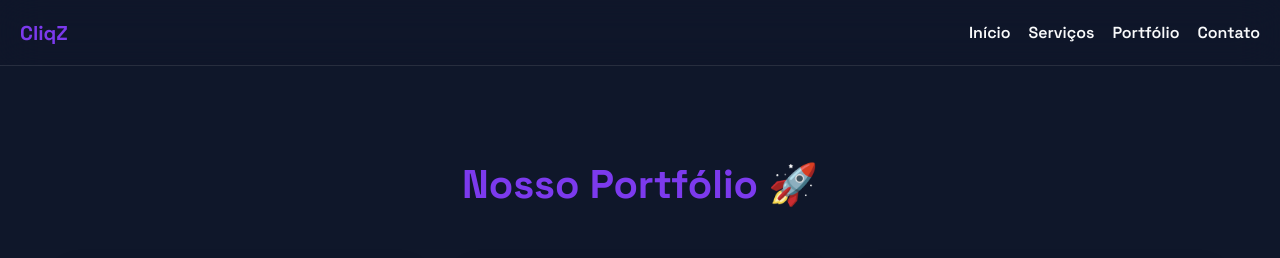
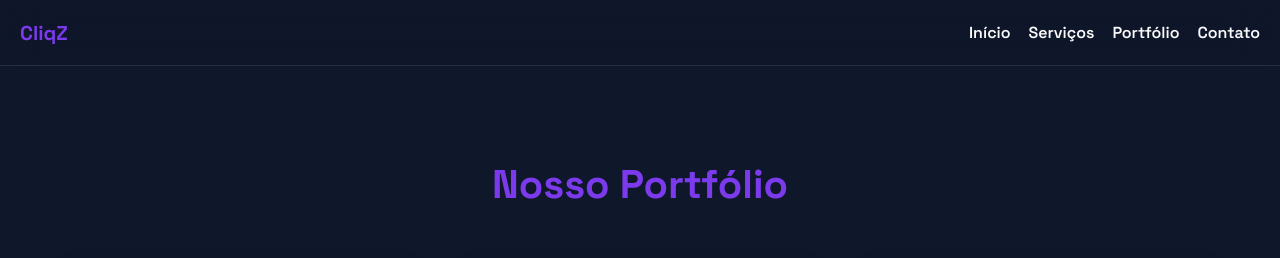
Before and after one commit to vLecaBR/CliqZ, a React (Vite) app: page /portfolio in a window 1280 px wide. Shown: the top 258 px of the page. Built offline with nearby package versions, Linux system fonts and the light colour scheme; grey boxes are pictures that could not be loaded.

Commit message:
alterando tela de portfolio

```diff
--- a/src/pages/Portfolio/Portfolio.jsx
+++ b/src/pages/Portfolio/Portfolio.jsx
@@ -41,7 +41,7 @@ const projects = [
 export default function Portfolio() {
   return (
     <Container>
-      <h1>Nosso Portfólio 🚀</h1>
+      <h1>Nosso Portfólio</h1>
       <Grid>
         {projects.map((proj) => (
           <Card key={proj.id}>
```
